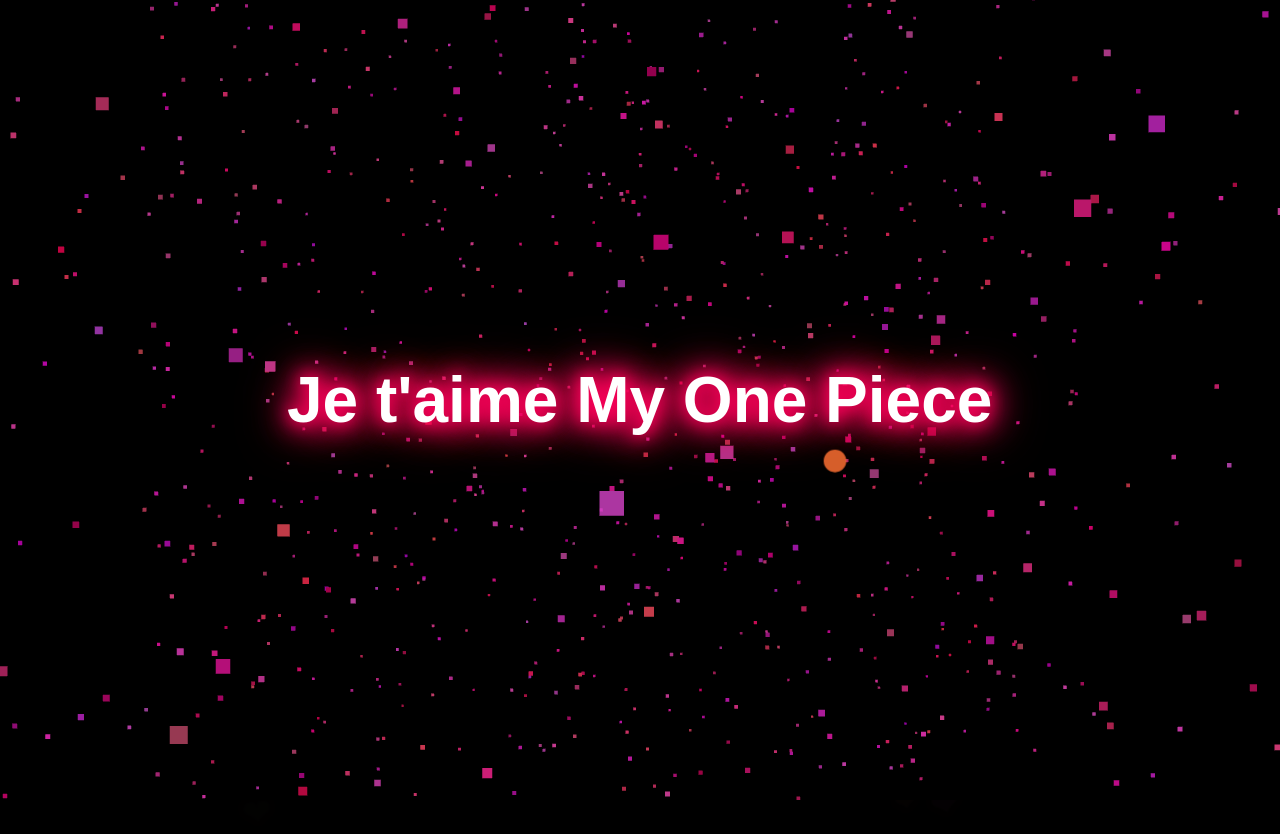
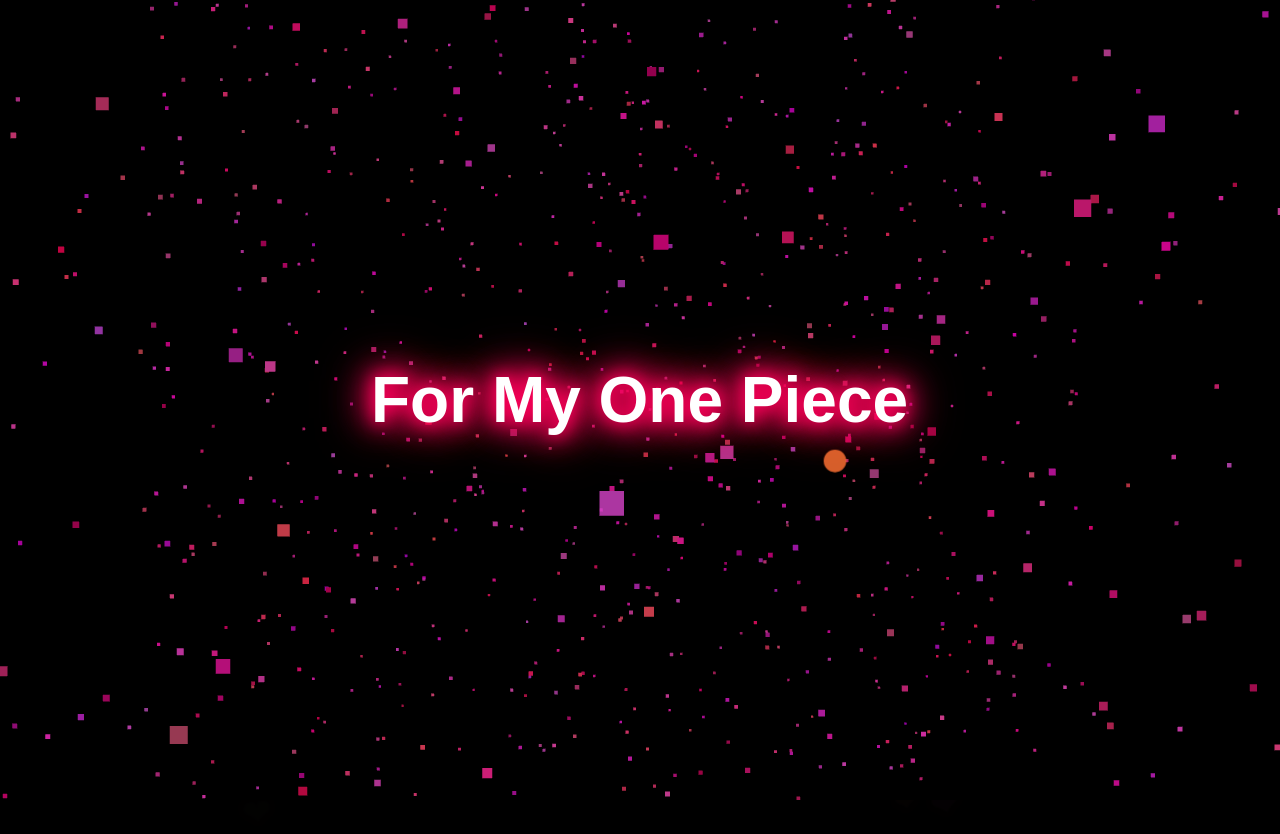
Before and after one commit to MhdxMx/My-One-Piece, a plain HTML site: page index1.html in a window 1280 px wide. Shown: the top 834 px of the page. Drawn offline with nearby package versions, Linux system fonts and the light colour scheme; animation ran at ten frames a second.

Commit message:
Update index1.html

```diff
--- a/index1.html
+++ b/index1.html
@@ -143,7 +143,7 @@
     <div id="canvas-container"></div>
     <div class="heart-rain"></div>
     <div class="message-container">
-        <div class="message">Je t'aime My One Piece</div>
+        <div class="message">For My One Piece</div>
     </div>
 
     <script>
```
